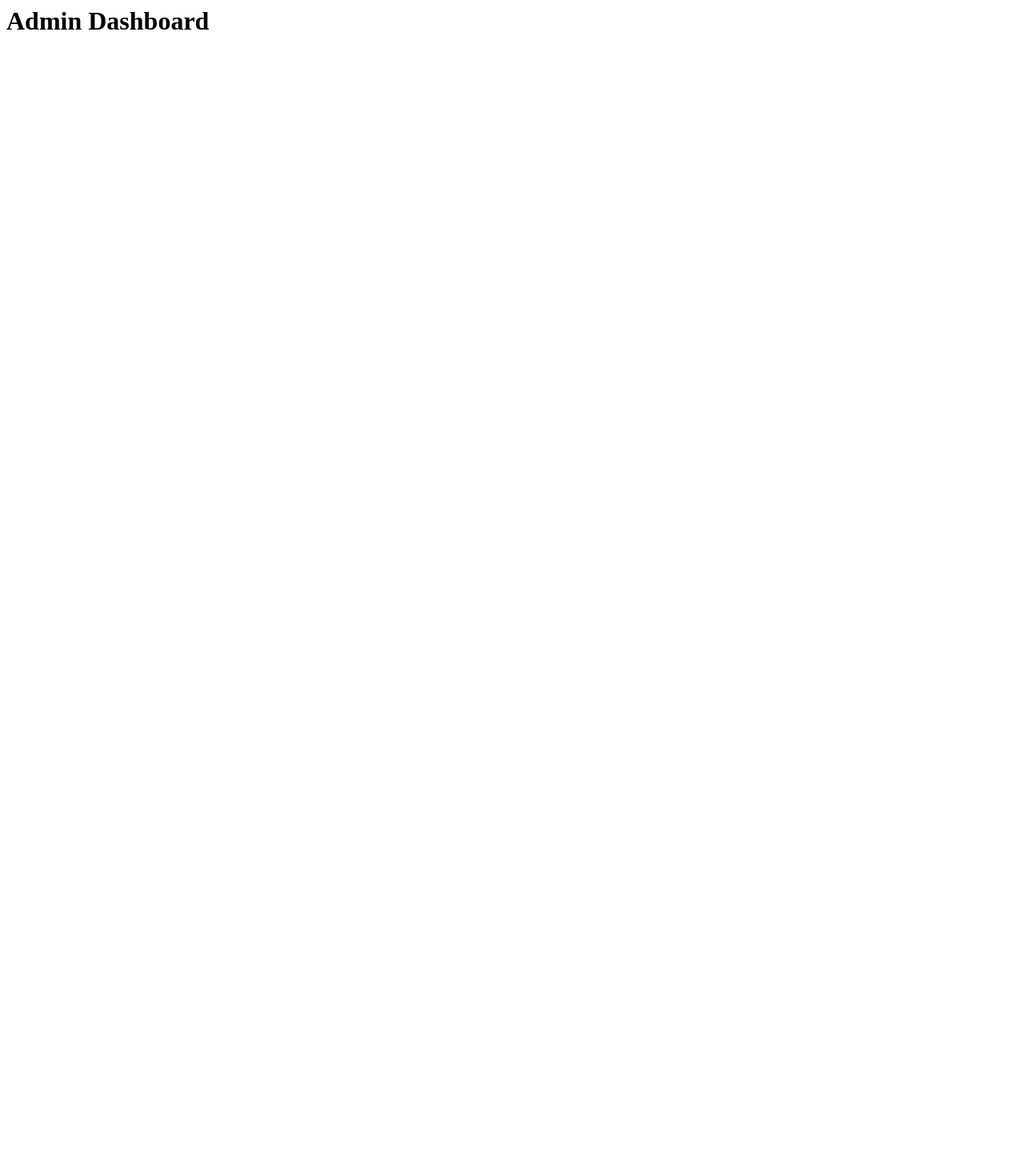
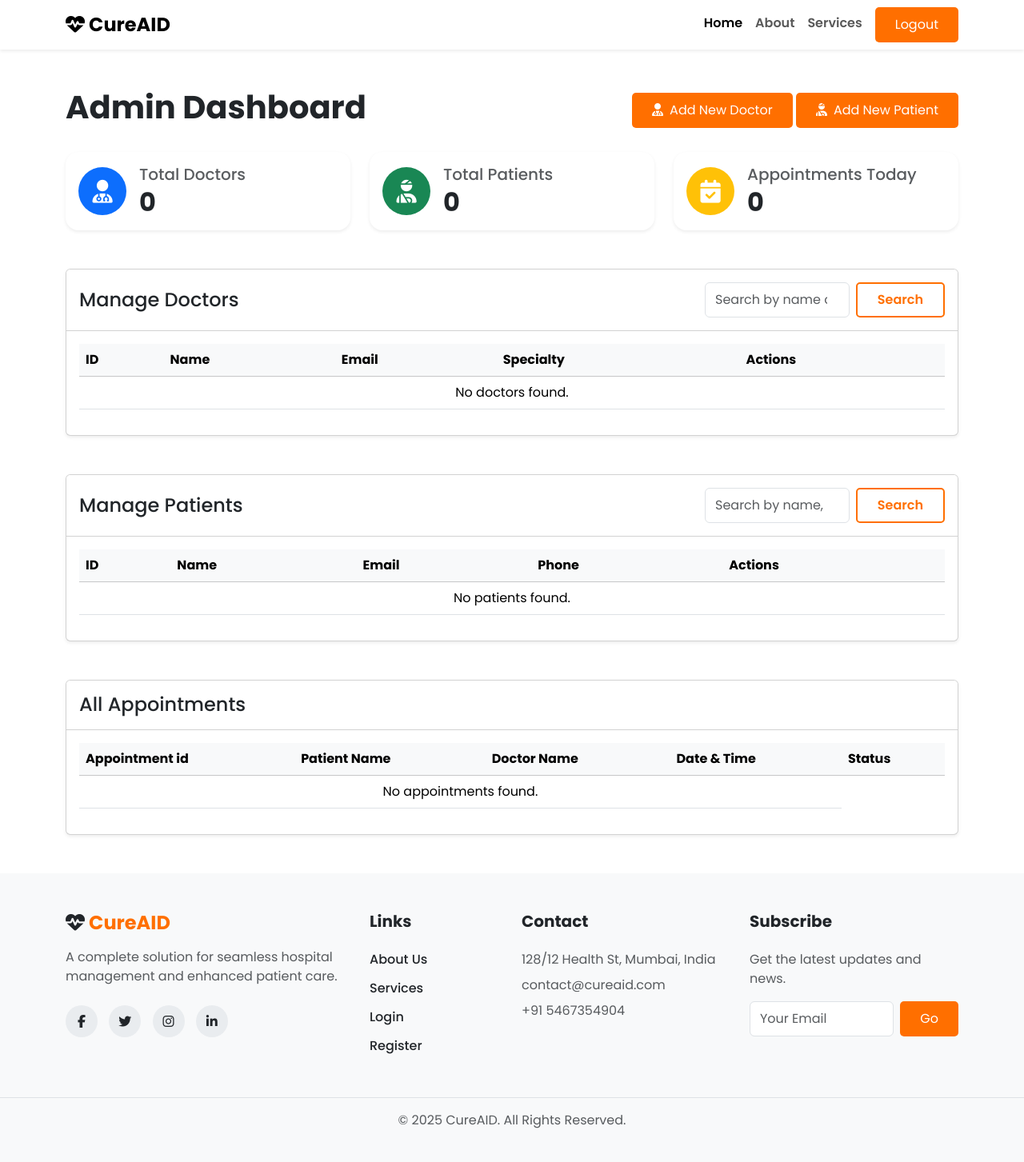
Before and after one commit to Kaushal00Vaid/Hospital_Management_V1, a Flask app: page /admin/dashboard in a window 1280 px wide. Before the commit the page is almost empty. Shown: the whole page at 80% size. Before the commit the page ends 37 px from the top, so only its background shows below. Run offline with Flask 3, Linux system fonts and the light colour scheme; the visitor is signed in with stand-in values (Sample User, id 1).

Commit message:
Milestone-HMS Admin-Dashboard-Management

```diff
--- a/routes.py
+++ b/routes.py
@@ -1,13 +1,15 @@
 from app import app
 from flask import render_template, request, flash, redirect, url_for, session
-from helper import admin_auth_required, patient_auth_required, doctor_auth_required
-from models import db, User, Patient, Doctor
+from sqlalchemy import or_
+from datetime import date
+from helper import admin_auth_required, patient_auth_required, doctor_auth_required, admin_or_patient_auth_required
+from models import db, User, Patient, Doctor, Appointment
 
 @app.route("/")
 def home():
     return render_template("landing.html")
 
-# ------ User Authentication ---------
+# --------------- AUTHENTICATION AND RBAC ----------------
 
 # patient register
 @app.route("/register", methods=["GET", "POST"])
@@ -68,6 +70,9 @@ def register():
     db.session.add(new_patient)
     db.session.commit()
 
+    if 'user_id' in session:
+        return redirect(url_for("admin_dashboard"))
+
     return redirect(url_for("login"))
 
 # login for all roles
@@ -109,11 +114,56 @@ def logout():
         session.pop('user_id', None)
         return redirect(url_for("home"))
 
-# ------ Dashboards ---------
+# ------------------------ DASHBOARDS --------------------
 @app.route("/admin/dashboard")
 @admin_auth_required
 def admin_dashboard():
-    return "<h1>Admin Dashboard</h1>" # Placeholder content
+    # search params
+    doctor_query = request.args.get('doctor_search', '')
+    patient_query = request.args.get('patient_search', '')
+
+    # base
+    doctors_base_query = db.session.query(User, Doctor).join(Doctor, User.id == Doctor.user_id)
+    patients_base_query = db.session.query(User, Patient).join(Patient, User.id == Patient.user_id)
+
+    # if doctor query
+    if doctor_query:
+        doctors_base_query = doctors_base_query.filter(
+            or_(
+                User.name.ilike(f'%{doctor_query}%'),
+                Doctor.specialization.ilike(f'%{doctor_query}%')
+            )
+        )
+
+    # if patient query
+    if patient_query:
+        # Check if the query is a number for ID search
+        search_id = None
+        try:
+            search_id = int(patient_query)
+        except ValueError:
+            pass # Not a number, so don't search by ID
+
+        patient_filter_conditions = [
+            User.name.ilike(f'%{patient_query}%'),
+            Patient.phone.ilike(f'%{patient_query}%')
+        ]
+
+        if search_id is not None:
+            patient_filter_conditions.append(Patient.id == search_id)
+
+        patients_base_query = patients_base_query.filter(or_(*patient_filter_conditions))
+
+    doctors = doctors_base_query.all()
+    patients = patients_base_query.all()
+    appointments = Appointment.query.all()
+
+    today_appointments = [i for i in appointments if i.appointment_date.date() == date.today()]
+    no_of_appointment_today = len(today_appointments)
+
+
+    return render_template("admin/dashboard.html", doctors=doctors, patients=patients, no_of_appointment_today=no_of_appointment_today, appointments=appointments,doctor_query=doctor_query,
+        patient_query=patient_query)
 
 @app.route("/user/dashboard")
 @patient_auth_required
@@ -124,6 +174,8 @@ def user_dashboard():
 @doctor_auth_required
 def doctor_dashboard():
     return "<h1>Doctor Dashboard</h1>" # Placeholder content
+
+# ------------------------ ADMIN ROUTES -------------------
 
 # Doctor Register
 @app.route("/admin/doctor_register", methods=["GET", "POST"])
@@ -157,6 +209,9 @@ def doctor_register():
 
     # create User
     newUser = User(email=email, name=name, password=password, role="Doctor")
+
+    # print(newUser) # debug print
+
     newUser.set_password(password)
     db.session.add(newUser)
 
@@ -168,4 +223,132 @@ def doctor_register():
     db.session.add(new_doctor)
     db.session.commit()
 
+    if 'user_id' in session:
+        return redirect(url_for("admin_dashboard"))
+
     return redirect(url_for("login"))
+
+# edit doc
+@app.route("/admin/doctor/edit/<int:doctor_id>", methods=['GET', 'POST'])
+@admin_auth_required
+def edit_doctor(doctor_id):
+
+    # get doc detail (join User and Doctor)
+    doctor_data = db.session.query(User, Doctor).join(Doctor, User.id == Doctor.user_id).filter(Doctor.id == doctor_id).first_or_404()
+
+    # print(doctor_data) # debug print
+
+    if request.method == 'POST':
+        user_to_update = doctor_data.User
+        doctor_to_update = doctor_data.Doctor
+
+        # form data
+        user_to_update.name = request.form.get('name')
+        new_email = request.form.get('email')
+        doctor_to_update.specialization = request.form.get('specialization')
+        doctor_to_update.phone = request.form.get('phone')
+        doctor_to_update.availability = request.form.get('availability')
+
+        # repeated email check
+        if new_email != user_to_update.email:
+            # print(edit checkpoint) # debug print
+            existing_user = User.query.filter_by(email=new_email).first()
+            if existing_user:
+                flash('That email address is already registered.', 'danger')
+                return render_template("admin/edit_doctor.html", doctor_data=doctor_data)
+
+        user_to_update.email = new_email
+
+        db.session.commit()
+
+        flash(f'Doctor {user_to_update.name}\'s profile has been updated!', 'success')
+        return redirect(url_for('admin_dashboard'))
+
+    # if get
+    return render_template("admin/edit_doctor.html", doctor_data=doctor_data)
+
+# delete doc
+@app.route("/admin/doctor/delete/<int:doctor_id>", methods=['POST'])
+@admin_auth_required
+def delete_doctor(doctor_id):
+
+    # print("delete ghus gaya bhai") # debug print
+
+    # get doc and user
+    doctor_to_delete = Doctor.query.get_or_404(doctor_id)
+    user_to_delete = User.query.get_or_404(doctor_to_delete.user_id)
+
+    # for flash
+    doctor_name = user_to_delete.name
+
+    db.session.delete(user_to_delete)
+    db.session.commit()
+
+    flash(f'Doctor {doctor_name} has been successfully deleted.', 'success')
+    return redirect(url_for('admin_dashboard'))
+
+# edit patient
+@app.route("/patient/edit/<int:patient_id>", methods=['GET', 'POST'])
+@admin_or_patient_auth_required
+def edit_patient(patient_id):
+    # login detail
+    current_user = User.query.get(session['user_id'])
+
+    # get patient profile
+    patient_to_edit = Patient.query.get_or_404(patient_id)
+
+    # patient only updating his profile (not others)
+    if current_user.role == 'Patient' and current_user.id != patient_to_edit.user_id:
+        flash('You are not authorized to view or edit this profile.', 'danger')
+        return redirect(url_for('user_dashboard'))
+
+    patient_data = db.session.query(User, Patient).join(Patient, User.id == Patient.user_id).filter(Patient.id == patient_id).first()
+
+    if request.method == 'POST':
+        user_to_update = patient_data.User
+        patient_to_update = patient_data.Patient
+
+        # Update fields...
+        user_to_update.name = request.form.get('name')
+
+        # repeated email check
+        if request.form.get('email') != user_to_update.email:
+            # print(edit checkpoint) # debug print
+            existing_user = User.query.filter_by(email=request.form.get('email')).first()
+            if existing_user:
+                flash('That email address is already registered.', 'danger')
+                # print("email change kr (edit patient)") # debug print
+                return render_template("patient/edit_patient.html", patient_data=patient_data)
+        user_to_update.email = request.form.get('email')
+
+        patient_to_update.phone = request.form.get('phone')
+        patient_to_update.age = request.form.get('age')
+        patient_to_update.gender = request.form.get('gender')
+        patient_to_update.blood_group = request.form.get('bloodGroup')
+        patient_to_update.address = request.form.get('address')
+
+        db.session.commit()
+        flash('Profile updated successfully!', 'success')
+
+        if current_user.role == 'Admin':
+            return redirect(url_for('admin_dashboard'))
+        else:
+            return redirect(url_for('user_dashboard'))
+
+    return render_template('patient/edit_patient.html', patient_data=patient_data)
+
+# delete patient
+@app.route("/admin/patient/delete/<int:patient_id>", methods=['POST'])
+@admin_auth_required
+def delete_patient(patient_id):
+    patient_to_delete = Patient.query.get_or_404(patient_id)
+    user_to_delete = User.query.get_or_404(patient_to_delete.user_id)
+
+    # for flash
+    patient_name = user_to_delete.name
+
+    db.session.delete(user_to_delete)
+    db.session.commit()
+
+    flash(f'Patient {patient_name} and all associated data have been permanently deleted.', 'success')
+    return redirect(url_for('admin_dashboard'))
--- a/static/css/style.css
+++ b/static/css/style.css
@@ -254,3 +254,27 @@ body {
   border-color: var(--primary-color);
   box-shadow: 0 0 0 0.25rem rgba(255, 111, 0, 0.25);
 }
+
+/* --- Admin Dashboard Enhancements --- */
+.stat-card {
+  border-radius: 1rem;
+  transition: transform 0.3s ease, box-shadow 0.3s ease;
+}
+
+.stat-card:hover {
+  transform: translateY(-5px);
+  box-shadow: 0 10px 20px rgba(0, 0, 0, 0.08) !important;
+}
+
+.stat-icon {
+  width: 60px;
+  height: 60px;
+  border-radius: 50%;
+  display: flex;
+  align-items: center;
+  justify-content: center;
+}
+
+.stat-icon .fa-2x {
+  font-size: 1.8em;
+}
--- /dev/null
+++ b/templates/admin/dashboard.html
@@ -0,0 +1,270 @@
+{% extends "boilerplate.html" %} {% block body %}
+<div class="dashboard-section py-5">
+  <div class="container">
+    <div class="d-flex justify-content-between align-items-center mb-4">
+      <h1 class="fw-bold">Admin Dashboard</h1>
+      <div>
+        <a href="{{ url_for('doctor_register') }}" class="btn btn-custom"
+          ><i class="fa-solid fa-user-doctor me-2"></i>Add New Doctor</a
+        >
+        <a href="{{ url_for('register') }}" class="btn btn-custom"
+          ><i class="fa-solid fa-user-injured me-2"></i>Add New Patient</a
+        >
+      </div>
+    </div>
+
+    <div class="row g-4 mb-5">
+      <div class="col-lg-4 col-md-6">
+        <div class="stat-card card border-0 shadow-sm p-3">
+          <div class="d-flex align-items-center">
+            <div class="stat-icon bg-primary text-white me-3">
+              <i class="fa-solid fa-user-doctor fa-2x"></i>
+            </div>
+            <div>
+              <h5 class="card-title text-muted mb-1">Total Doctors</h5>
+              <h2 class="fw-bold mb-0">{{ doctors|length }}</h2>
+            </div>
+          </div>
+        </div>
+      </div>
+      <div class="col-lg-4 col-md-6">
+        <div class="stat-card card border-0 shadow-sm p-3">
+          <div class="d-flex align-items-center">
+            <div class="stat-icon bg-success text-white me-3">
+              <i class="fa-solid fa-user-injured fa-2x"></i>
+            </div>
+            <div>
+              <h5 class="card-title text-muted mb-1">Total Patients</h5>
+              <h2 class="fw-bold mb-0">{{ patients|length }}</h2>
+            </div>
+          </div>
+        </div>
+      </div>
+      <div class="col-lg-4 col-md-6">
+        <div class="stat-card card border-0 shadow-sm p-3">
+          <div class="d-flex align-items-center">
+            <div class="stat-icon bg-warning text-white me-3">
+              <i class="fa-solid fa-calendar-check fa-2x"></i>
+            </div>
+            <div>
+              <h5 class="card-title text-muted mb-1">Appointments Today</h5>
+              <h2 class="fw-bold mb-0">{{ no_of_appointment_today }}</h2>
+            </div>
+          </div>
+        </div>
+      </div>
+    </div>
+
+    <!-- {% with messages = get_flashed_messages(with_categories=true) %} {% if
+    messages %} {% for category, message in messages %}
+    <div
+      class="alert alert-{{ category }} alert-dismissible fade show"
+      role="alert"
+    >
+      {{ message }}
+      <button
+        type="button"
+        class="btn-close"
+        data-bs-dismiss="alert"
+        aria-label="Close"
+      ></button>
+    </div>
+    {% endfor %} {% endif %} {% endwith %} -->
+
+    <div class="card shadow-sm mb-5">
+      <div
+        class="card-header bg-white p-3 d-flex flex-column flex-md-row justify-content-between align-items-center"
+      >
+        <h4 class="mb-2 mb-md-0">Manage Doctors</h4>
+        <form
+          action="{{ url_for('admin_dashboard') }}"
+          method="GET"
+          class="d-flex"
+          style="width: 100%; max-width: 300px"
+        >
+          <input
+            class="form-control me-2"
+            type="search"
+            name="doctor_search"
+            placeholder="Search by name or specialty..."
+            value="{{ doctor_query or '' }}"
+          />
+          <button class="btn btn-outline-custom" type="submit">Search</button>
+        </form>
+      </div>
+      <div class="card-body">
+        <div class="table-responsive">
+          <table class="table table-hover align-middle">
+            <thead class="table-light">
+              <tr>
+                <th>ID</th>
+                <th>Name</th>
+                <th>Email</th>
+                <th>Specialty</th>
+                <th>Actions</th>
+              </tr>
+            </thead>
+            <tbody>
+              {% for user, doctor in doctors %}
+              <tr>
+                <td>{{ doctor.id }}</td>
+                <td>{{ user.name }}</td>
+                <td>{{ user.email }}</td>
+                <td>{{ doctor.specialization }}</td>
+                <td>
+                  <a
+                    href="{{ url_for('edit_doctor', doctor_id=doctor.id) }}"
+                    class="btn btn-sm btn-outline-secondary"
+                    >Edit</a
+                  >
+                  <form
+                    action="{{ url_for('delete_doctor', doctor_id=doctor.id) }}"
+                    method="POST"
+                    class="d-inline"
+                  >
+                    <button
+                      type="submit"
+                      class="btn btn-sm btn-outline-danger"
+                      onclick="return confirm('Are you sure you want to delete this doctor?');"
+                    >
+                      Delete
+                    </button>
+                  </form>
+                </td>
+              </tr>
+              {% else %}
+              <tr>
+                <td colspan="5" class="text-center">No doctors found.</td>
+              </tr>
+              {% endfor %}
+            </tbody>
+          </table>
+        </div>
+      </div>
+    </div>
+
+    <div class="card shadow-sm mb-5">
+      <div
+        class="card-header bg-white p-3 d-flex flex-column flex-md-row justify-content-between align-items-center"
+      >
+        <h4 class="mb-2 mb-md-0">Manage Patients</h4>
+        <form
+          action="{{ url_for('admin_dashboard') }}"
+          method="GET"
+          class="d-flex"
+          style="width: 100%; max-width: 300px"
+        >
+          <input
+            class="form-control me-2"
+            type="search"
+            name="patient_search"
+            placeholder="Search by name, ID or contact..."
+            value="{{ patient_query or '' }}"
+          />
+          <button class="btn btn-outline-custom" type="submit">Search</button>
+        </form>
+      </div>
+      <div class="card-body">
+        <div class="table-responsive">
+          <table class="table table-hover align-middle">
+            <thead class="table-light">
+              <tr>
+                <th>ID</th>
+                <th>Name</th>
+                <th>Email</th>
+                <th>Phone</th>
+                <th>Actions</th>
+              </tr>
+            </thead>
+            <tbody>
+              {% for user, patient in patients %}
+              <tr>
+                <td>{{ patient.id }}</td>
+                <td>{{ user.name }}</td>
+                <td>{{ user.email }}</td>
+                <td>{{ patient.phone }}</td>
+                <td>
+                  <a
+                    href="{{ url_for('edit_patient', patient_id=patient.id) }}"
+                    class="btn btn-sm btn-outline-secondary"
+                    >Edit</a
+                  >
+                  <form
+                    action="{{ url_for('delete_patient', patient_id=patient.id) }}"
+                    method="POST"
+                    class="d-inline"
+                  >
+                    <button
+                      type="submit"
+                      class="btn btn-sm btn-outline-danger"
+                      onclick="return confirm('Are you sure you want to delete this patient? This action cannot be undone.');"
+                    >
+                      Delete
+                    </button>
+                  </form>
+                </td>
+              </tr>
+              {% else %}
+              <tr>
+                <td colspan="5" class="text-center">No patients found.</td>
+              </tr>
+              {% endfor %}
+            </tbody>
+          </table>
+        </div>
+      </div>
+    </div>
+
+    <div class="card shadow-sm">
+      <div class="card-header bg-white p-3">
+        <h4 class="mb-0">All Appointments</h4>
+      </div>
+      <div class="card-body">
+        <div class="table-responsive">
+          <table class="table table-hover align-middle">
+            <thead class="table-light">
+              <tr>
+                <th>Appointment id</th>
+                <th>Patient Name</th>
+                <th>Doctor Name</th>
+                <th>Date & Time</th>
+                <th>Status</th>
+              </tr>
+            </thead>
+            <tbody>
+              {% for appointment in appointments %}
+              <tr>
+                <td>{{appointment.id}}</td>
+                <td>{{ appointment.patient.user.name }}</td>
+                <td>{{ appointment.doctor.user.name }}</td>
+                <td>
+                  {{ appointment.appointment_date.strftime('%Y-%m-%d at %I:%M
+                  %p') }}
+                </td>
+                <td>
+                  {% if appointment.status == 'Scheduled' %}
+                  <span class="badge bg-success">Scheduled</span>
+                  {% elif appointment.status == 'Completed' %}
+                  <span class="badge bg-secondary">Completed</span>
+                  {% elif appointment.status == 'Cancelled' %}
+                  <span class="badge bg-danger">Cancelled</span>
+                  {% else %}
+                  <span class="badge bg-warning text-dark"
+                    >{{ appointment.status|capitalize }}</span
+                  >
+                  {% endif %}
+                </td>
+              </tr>
+              {% else %}
+              <tr>
+                <td colspan="4" class="text-center">No appointments found.</td>
+              </tr>
+              {% endfor %}
+            </tbody>
+          </table>
+        </div>
+      </div>
+    </div>
+  </div>
+</div>
+{% endblock %}
--- a/templates/boilerplate.html
+++ b/templates/boilerplate.html
@@ -92,6 +92,7 @@
             <li class="nav-item">
               <a class="nav-link" href="#">Services</a>
             </li>
+            {% if 'user_id' not in session %}
             <li class="nav-item">
               <a class="nav-link" href="{{ url_for('login' ) }}">Login</a>
             </li>
@@ -100,6 +101,13 @@
                 >Register</a
               >
             </li>
+            {% else %}
+            <li class="nav-item ms-lg-2">
+              <form action="{{url_for('logout')}}" method="POST">
+                <button class="btn btn-custom" type="submit">Logout</button>
+              </form>
+            </li>
+            {% endif %}
           </ul>
         </div>
       </div>
```
Also changed, not shown: helper.py (+14 -0 lines), models.py (+5 -2 lines), templates/admin/edit_doctor.html (added, +93 -0 lines), templates/patient/edit_patient.html (added, +64 -0 lines).
